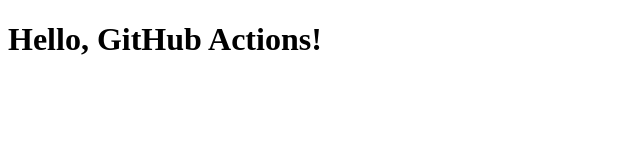
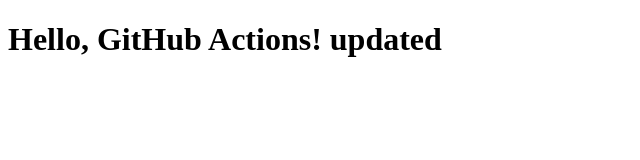
Before and after one commit to GauravAwasare19/mygithubactions, a plain HTML site: page index.html in a window 1280 px wide. Shown: the whole page, without its empty margins (0-640 px from the left). Drawn offline with Linux system fonts and the light colour scheme.

Commit message:
Update index.html

```diff
--- a/index.html
+++ b/index.html
@@ -6,6 +6,6 @@
     <title>GitHub Actions Demo</title>
 </head>
 <body>
-    <h1>Hello, GitHub Actions!</h1>
+    <h1>Hello, GitHub Actions! updated</h1>
 </body>
 </html>
```
